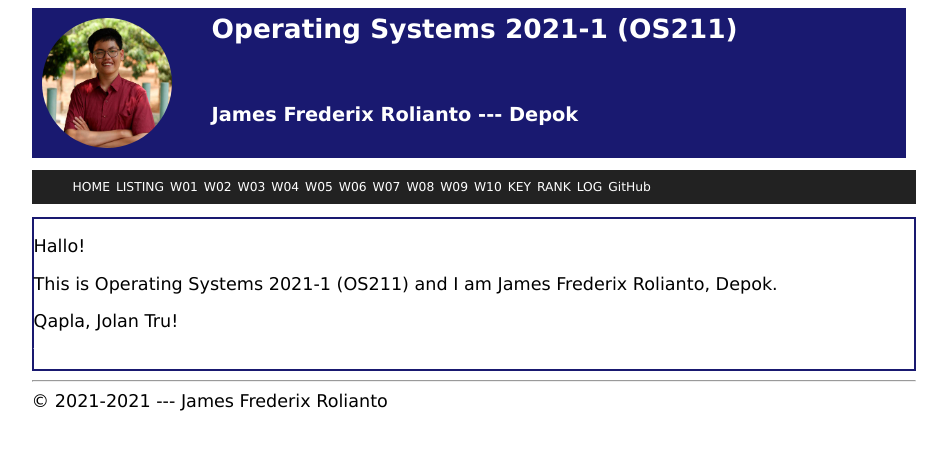
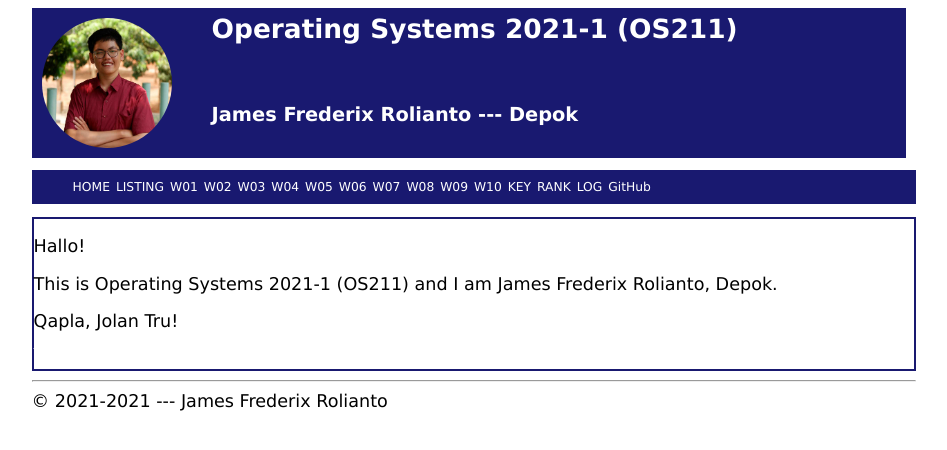
Before and after one commit to SinusCosinusTangen/os211, a Jekyll site: the page built from index.md, in a window 1280 px wide. Shown: the top 450 px of the page, without its empty margins (166-1113 px from the left). Built offline with Jekyll 4.4.1, drawn with Linux system fonts in a browser that asks for light colours.

Commit message:
Update mylog.txt

```diff
--- a/assets/css/style.css
+++ b/assets/css/style.css
@@ -117,8 +117,8 @@ hr {
 }
 
 .navbar {
-  background-color: #222222;
-  color:            #FFFFFF;
+  background-color: midnightblue;
+  color:            white;
   font-size:        0.7em;
 }
 
```
